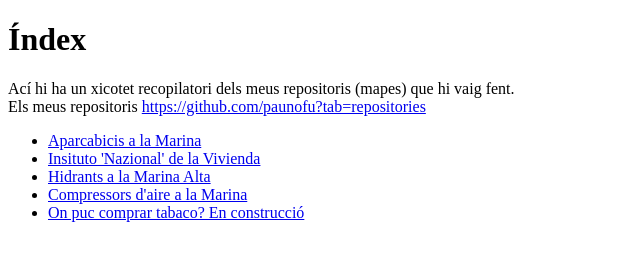
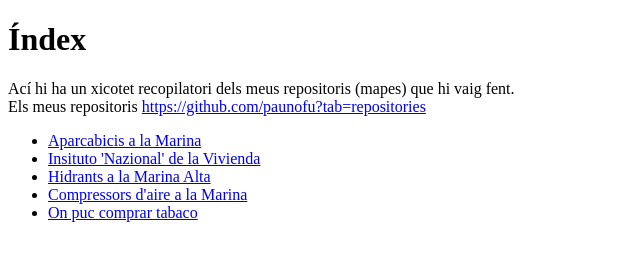
Before and after one commit to paunofu/paunofu-site, a plain HTML site: page index.html in a window 1280 px wide. Shown: the whole page, without its empty margins (0-640 px from the left). Drawn offline with Linux system fonts and the light colour scheme.

Commit message:
Update index.html

```diff
--- a/index.html
+++ b/index.html
@@ -9,7 +9,7 @@
         <li><a href="https://paunofu.github.io/INV/">Insituto 'Nazional' de la Vivienda</a></li>
         <li><a href="https://paunofu.github.io/hidrants-amb-leaflet/">Hidrants a la Marina Alta</a></li>
         <li><a href="https://paunofu.github.io/Crompressors-de-la-Marina/">Compressors d'aire a la Marina</a></li>
-        <li><a href="https://paunofu.github.io/paunofu-site/">On puc comprar tabaco? En construcció</a></li>
+        <li><a href="https://paunofu.github.io/tobaco-marina/">On puc comprar tabaco</a></li>
       </ul>
 </p>
 
```
